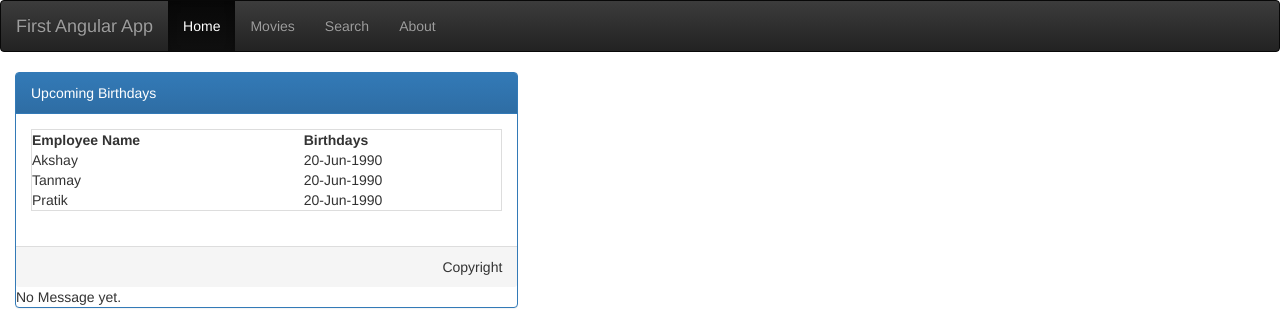
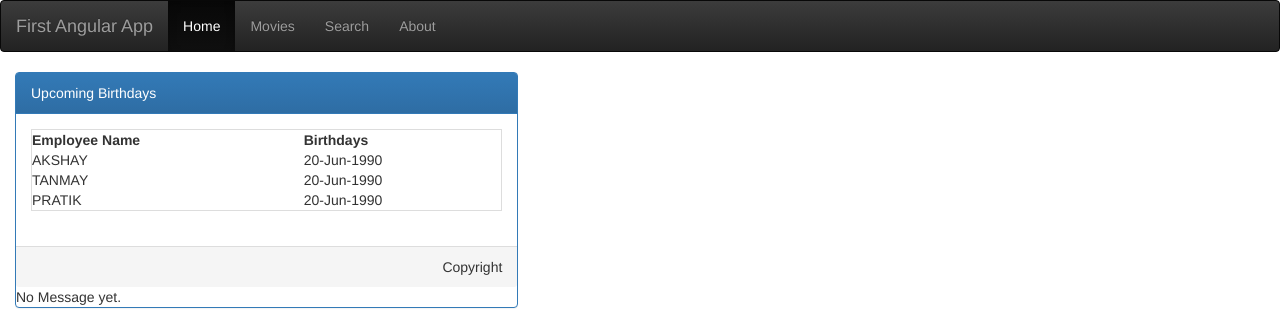
Before and after one commit to parashuram-patil/AngularApp, an Angular app: page / in a window 1280 px wide. Shown: the top 310 px of the page. Built offline with nearby package versions, Linux system fonts and the light colour scheme; no server answers.

Commit message:
Uppercase pipe

```diff
--- a/src/app/empbirthday/empbirthday.component.html
+++ b/src/app/empbirthday/empbirthday.component.html
@@ -8,7 +8,7 @@
                   <th>Birthdays</th>
               </tr>
               <tr *ngFor = "let emp of empList">
-                  <td>{{emp}}</td>
+                  <td>{{emp | uppercase}}</td>
                   <td>20-Jun-1990</td>
                 </tr>
             </table>
```
